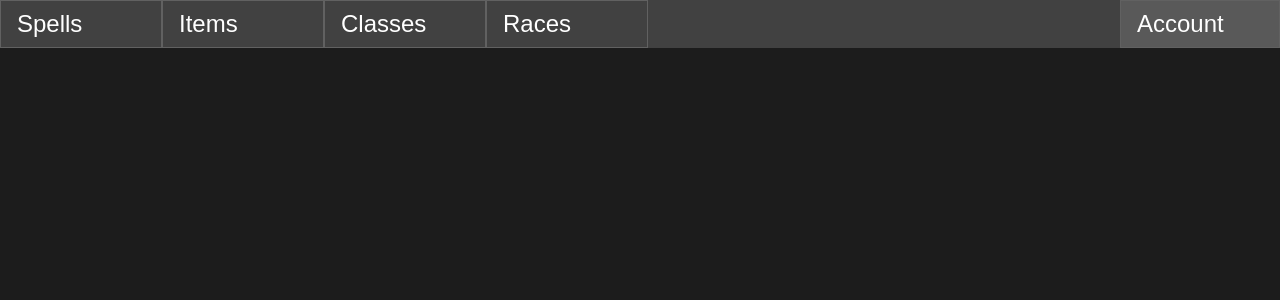
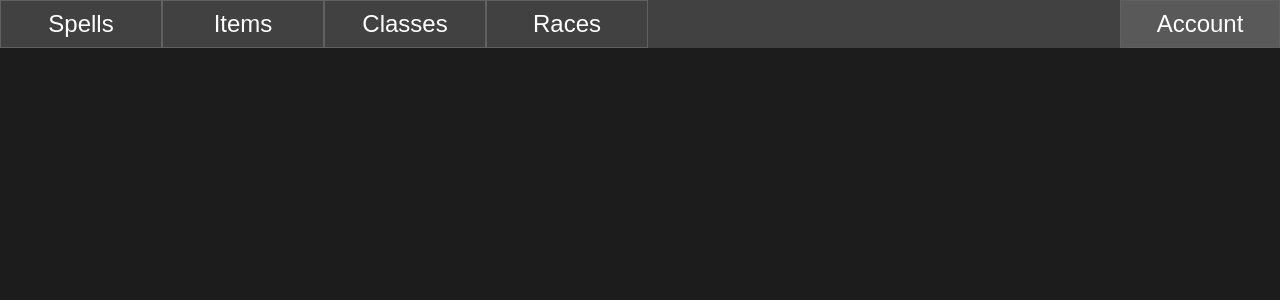
Before and after one commit to CodeBuddiesMT/spell-list, a React (Create React App) app: page / in a window 1280 px wide. Shown: the top 300 px of the page. Built offline with nearby package versions, Linux system fonts and the light colour scheme.

Commit message:
work on header stuff

```diff
--- a/src/components/links/HeaderLink.jsx
+++ b/src/components/links/HeaderLink.jsx
@@ -21,7 +21,8 @@ const ButtonContainer = styled.div`
 const ButtonDiv = styled.button`
   position: relative;
   top: 50%;
-  transform: translate(0, -50%);
+  left: 50%;
+  transform: translate(-50%, -50%);
   color: inherit;
   background-color: transparent;
   padding: 1rem;
```
